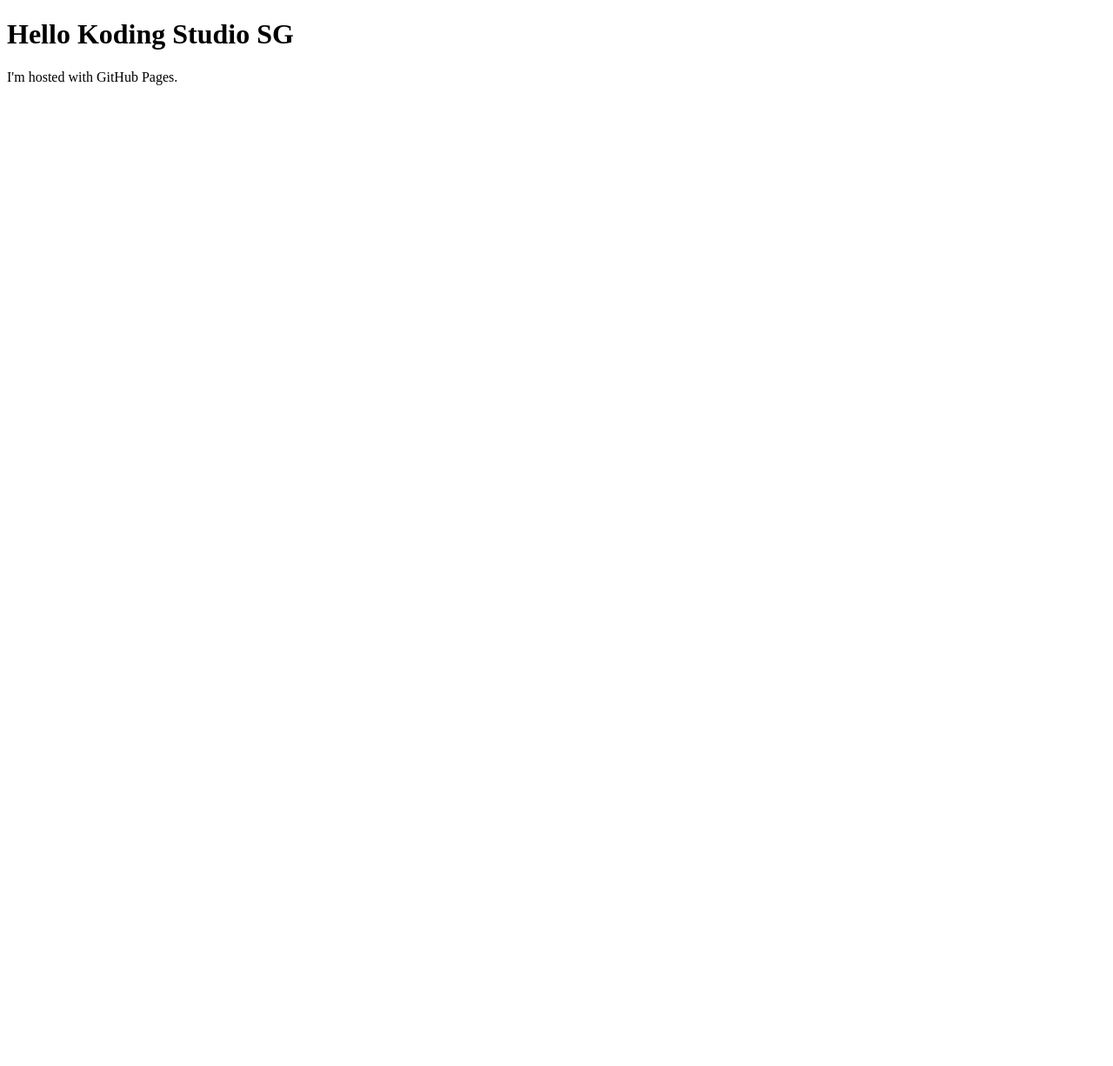
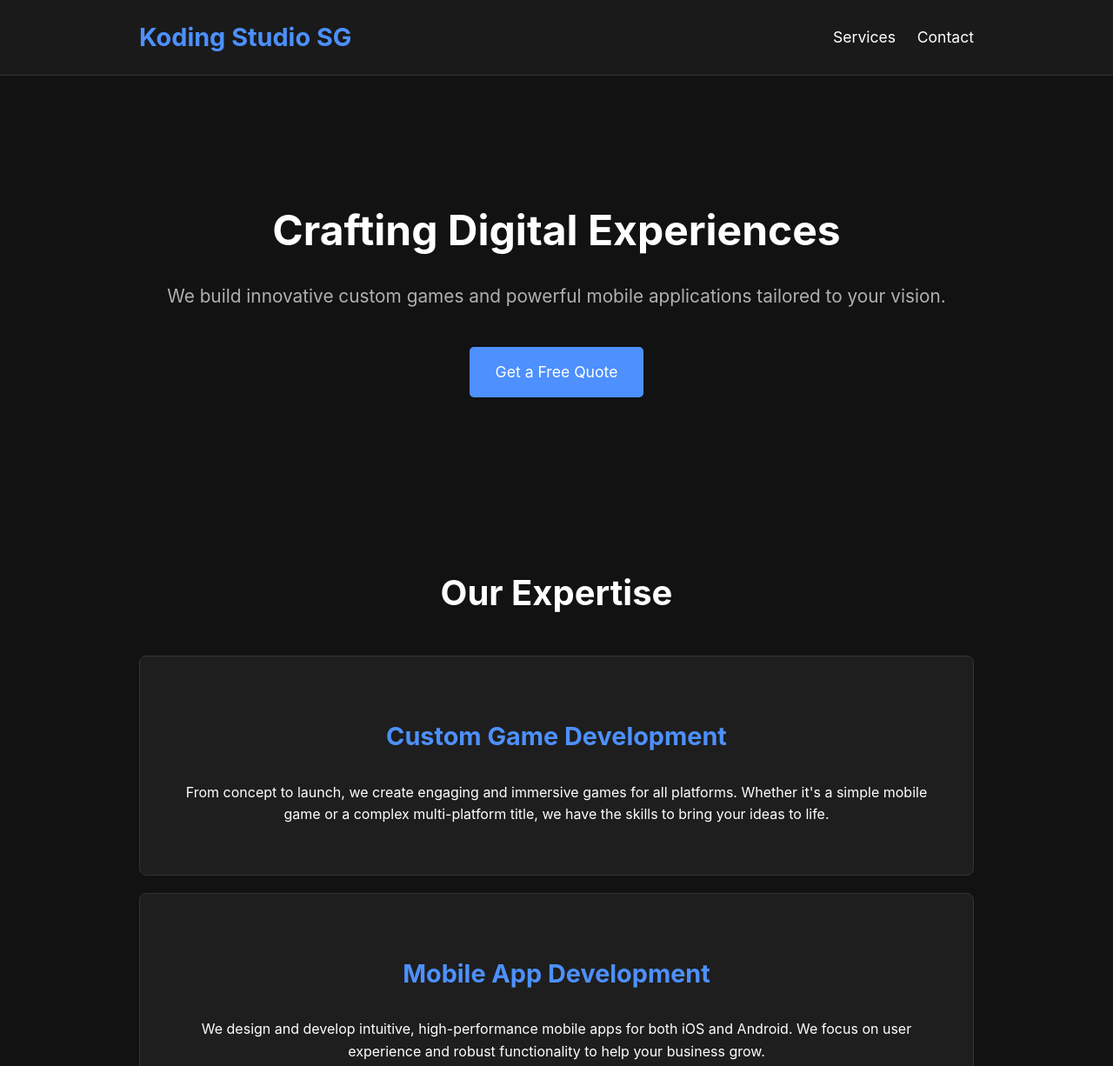
Before and after one commit to garlic-cajun/kodingstudiosg.github.io, a plain HTML site: page index.html in a window 1280 px wide. Shown: the top 1226 px of the page at 87% size. Before the commit the page ends 800 px from the top, so only its background shows below. Drawn offline with Linux system fonts and the light colour scheme.

Commit message:
Feat: create landing page for Koding Studio SG

```diff
--- a/index.html
+++ b/index.html
@@ -1,7 +1,146 @@
 <!DOCTYPE html>
-<html>
+<html lang="en">
+<head>
+    <meta charset="UTF-8">
+    <meta name="viewport" content="width=device-width, initial-scale=1.0">
+    <title>Koding Studio SG - Custom Games & Mobile Apps</title>
+    <style>
+        body {
+            font-family: -apple-system, BlinkMacSystemFont, "Segoe UI", Roboto, Helvetica, Arial, sans-serif;
+            margin: 0;
+            background-color: #121212;
+            color: #ffffff;
+            line-height: 1.6;
+        }
+        .container {
+            max-width: 960px;
+            margin: 0 auto;
+            padding: 0 20px;
+        }
+        header {
+            background: #1a1a1a;
+            padding: 20px 0;
+            border-bottom: 1px solid #333;
+        }
+        header .container {
+            display: flex;
+            justify-content: space-between;
+            align-items: center;
+        }
+        .logo {
+            font-size: 1.8em;
+            font-weight: bold;
+            color: #4d90fe; /* A nice blue */
+        }
+        nav a {
+            color: #ffffff;
+            text-decoration: none;
+            margin-left: 20px;
+            font-size: 1.1em;
+        }
+        .hero {
+            text-align: center;
+            padding: 100px 20px;
+        }
+        .hero h1 {
+            font-size: 3em;
+            margin-bottom: 10px;
+        }
+        .hero p {
+            font-size: 1.3em;
+            color: #b0b0b0;
+        }
+        .cta-button {
+            display: inline-block;
+            background-color: #4d90fe;
+            color: #ffffff;
+            padding: 15px 30px;
+            border-radius: 5px;
+            text-decoration: none;
+            font-size: 1.1em;
+            margin-top: 20px;
+            transition: background-color 0.3s;
+        }
+        .cta-button:hover {
+            background-color: #357ae8;
+        }
+        .services {
+            padding: 60px 0;
+            text-align: center;
+        }
+        .services h2 {
+            font-size: 2.5em;
+            margin-bottom: 40px;
+        }
+        .service-card {
+            background: #1e1e1e;
+            padding: 40px;
+            border-radius: 8px;
+            margin-bottom: 20px;
+            border: 1px solid #333;
+        }
+        .service-card h3 {
+            font-size: 1.8em;
+            color: #4d90fe;
+        }
+        footer {
+            text-align: center;
+            padding: 40px 0;
+            margin-top: 40px;
+            border-top: 1px solid #333;
+            color: #888;
+        }
+    </style>
+</head>
 <body>
-<h1>Hello Koding Studio SG</h1>
-<p>I'm hosted with GitHub Pages.</p>
+
+    <header>
+        <div class="container">
+            <div class="logo">Koding Studio SG</div>
+            <nav>
+                <a href="#services">Services</a>
+                <a href="#contact">Contact</a>
+            </nav>
+        </div>
+    </header>
+
+    <main>
+        <section class="hero">
+            <div class="container">
+                <h1>Crafting Digital Experiences</h1>
+                <p>We build innovative custom games and powerful mobile applications tailored to your vision.</p>
+                <a href="#contact" class="cta-button">Get a Free Quote</a>
+            </div>
+        </section>
+
+        <section id="services" class="services">
+            <div class="container">
+                <h2>Our Expertise</h2>
+                <div class="service-card">
+                    <h3>Custom Game Development</h3>
+                    <p>From concept to launch, we create engaging and immersive games for all platforms. Whether it's a simple mobile game or a complex multi-platform title, we have the skills to bring your ideas to life.</p>
+                </div>
+                <div class="service-card">
+                    <h3>Mobile App Development</h3>
+                    <p>We design and develop intuitive, high-performance mobile apps for both iOS and Android. We focus on user experience and robust functionality to help your business grow.</p>
+                </div>
+            </div>
+        </section>
+
+        <section id="contact" class="hero">
+             <div class="container">
+                <h2>Let's Build Something Amazing</h2>
+                <p>Have an idea for a project? We'd love to hear from you.</p>
+                <a href="mailto:hello@kodingstudiosg.org" class="cta-button">Contact Us</a>
+            </div>
+        </section>
+    </main>
+
+    <footer>
+        <div class="container">
+            <p>&copy; 2025 Koding Studio SG. All Rights Reserved.</p>
+        </div>
+    </footer>
+
 </body>
 </html>
```
